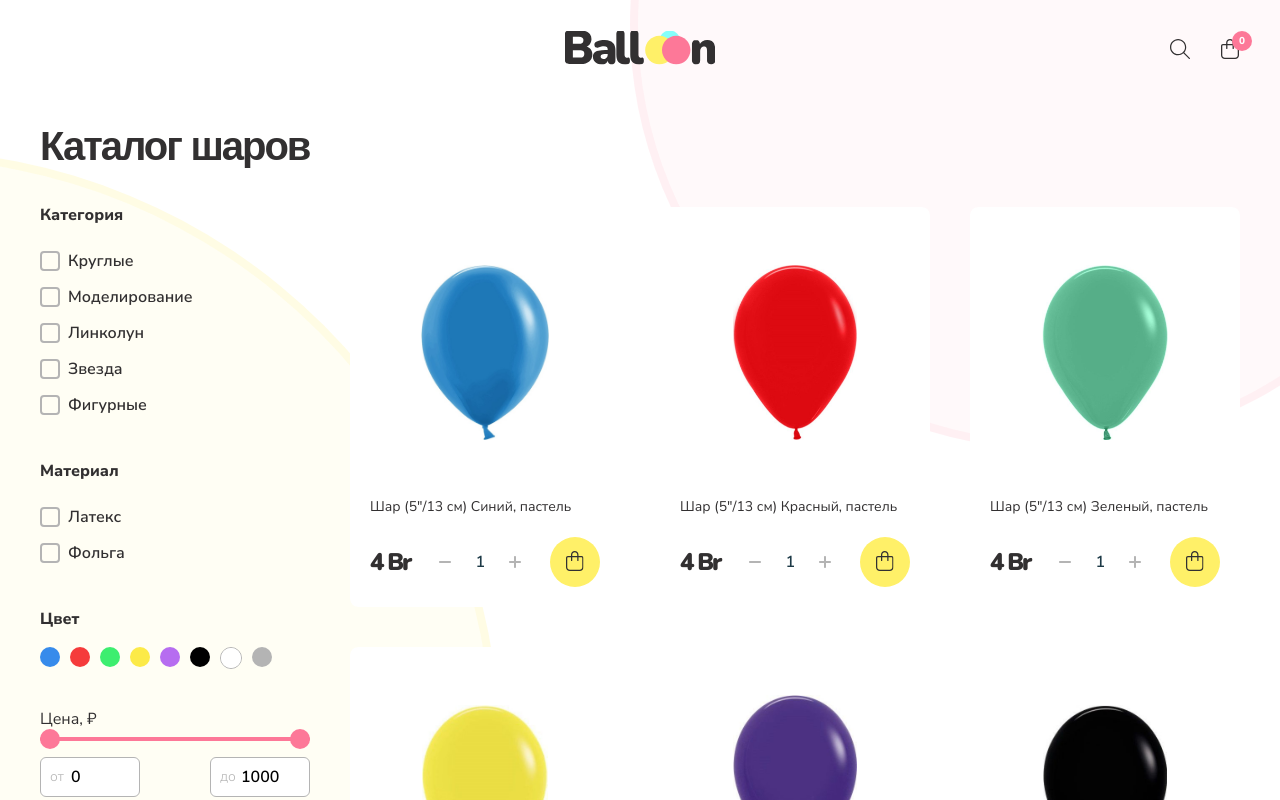
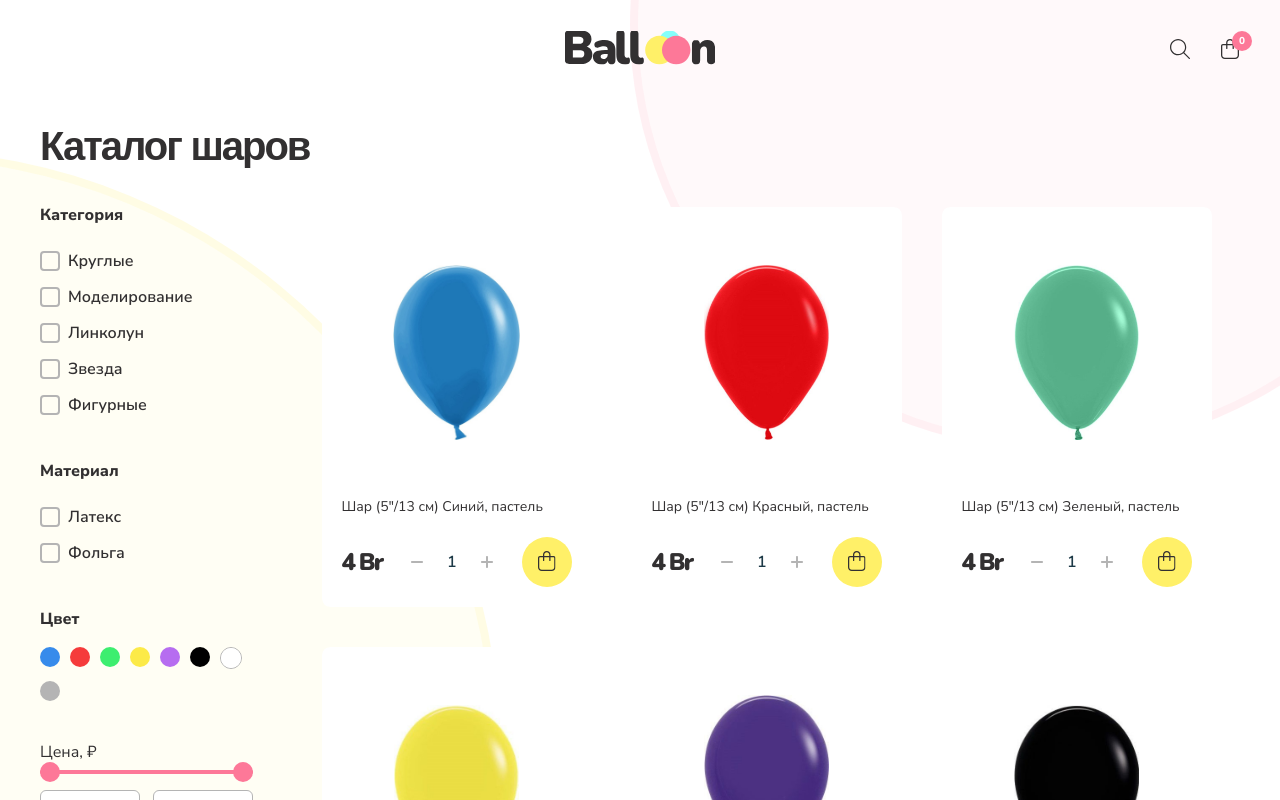
Before and after one commit to izmailowAlex/online_store, a React (Create React App) app: page /catalog in a window 1280 px wide. Shown: the top 800 px of the page. Built offline with nearby package versions, Linux system fonts and the light colour scheme.

Commit message:
fix: fix bug of filtering through the dualSlider

```diff
--- a/src/components/Main/Catalog/Catalog.css
+++ b/src/components/Main/Catalog/Catalog.css
@@ -13,6 +13,7 @@
 }
 
 .catalog-list {
+  width: 100%;
   display: flex;
   flex-direction: column;
   justify-content: space-between;
@@ -21,7 +22,21 @@
 }
 
 .catalog-list-wrapper {
-  display: grid;
+  max-width: 890px;
+  display: flex;
+  flex-wrap: wrap;
   grid-template-columns: repeat(3, 1fr);
   grid-gap: 40px;
 }
+
+.catalog-list-empty {
+  width: 100%;
+  height: 100%;
+  display: flex;
+  justify-content: center;
+  align-items: center;
+}
+
+.empty-message{
+  margin: auto;
+}
--- a/src/components/Main/Catalog/CatalogListCards.tsx
+++ b/src/components/Main/Catalog/CatalogListCards.tsx
@@ -11,14 +11,14 @@ function CatalogListCards (): JSX.Element {
   const lastProductIndexToPage = currentPage * productsPerPage
   const firstProductIndexToPage = lastProductIndexToPage - productsPerPage
   const currentProductPageOfProducts = filteredList.slice(firstProductIndexToPage, lastProductIndexToPage)
-  const countPages = (filteredList.length % productsPerPage) === 0
+  const countPages = (filteredList.length % productsPerPage) === 0 && filteredList.length !== 0
     ? Math.floor(filteredList.length / productsPerPage)
     : Math.floor(filteredList.length / productsPerPage) + 1
   useEffect(() => {
     if (currentPage > countPages) {
       setCurrentPage(countPages)
     }
-  }, [filteredList])
+  }, [currentProductPageOfProducts])
   function handleAddToCart (
     orderId: string,
     orderTitle: string,
@@ -70,6 +70,9 @@ function CatalogListCards (): JSX.Element {
 
   return (
     <div className="catalog-list">
+      {currentProductPageOfProducts.length !== 0
+        ? (
+        <>
           <div className="catalog-list-wrapper">
             {currentProductPageOfProducts.map((product, index) => {
               return <Card
@@ -91,6 +94,14 @@ function CatalogListCards (): JSX.Element {
               <li className="page-item page-item-nav" onClick={() => { pageNavigate('next') }} >Вперёд</li>
             </ul>
           </div>
+        </>)
+        : (
+        <>
+          <div className="catalog-list-empty">
+            <h2 className="empty-message">Ничего не найдено</h2>
+          </div>
+        </>)
+      }
     </div>
   )
 }
```
Lines whose indentation alone changed are shown as unchanged.
